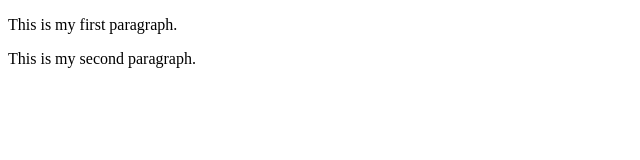
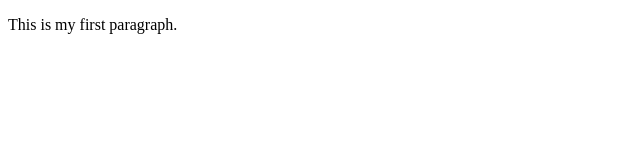
Before and after one commit to kavya-9876/Surya, a plain HTML site: page user.html in a window 1280 px wide. Shown: the whole page, without its empty margins (0-640 px from the left). Drawn offline with Linux system fonts and the light colour scheme.

Commit message:
Updated user.html again

```diff
--- a/user.html
+++ b/user.html
@@ -6,7 +6,6 @@
 <body>
 
     <p>This is my first paragraph.</p>
-    <p>This is my second paragraph.</p>
 
 </body>
 </html>
```
